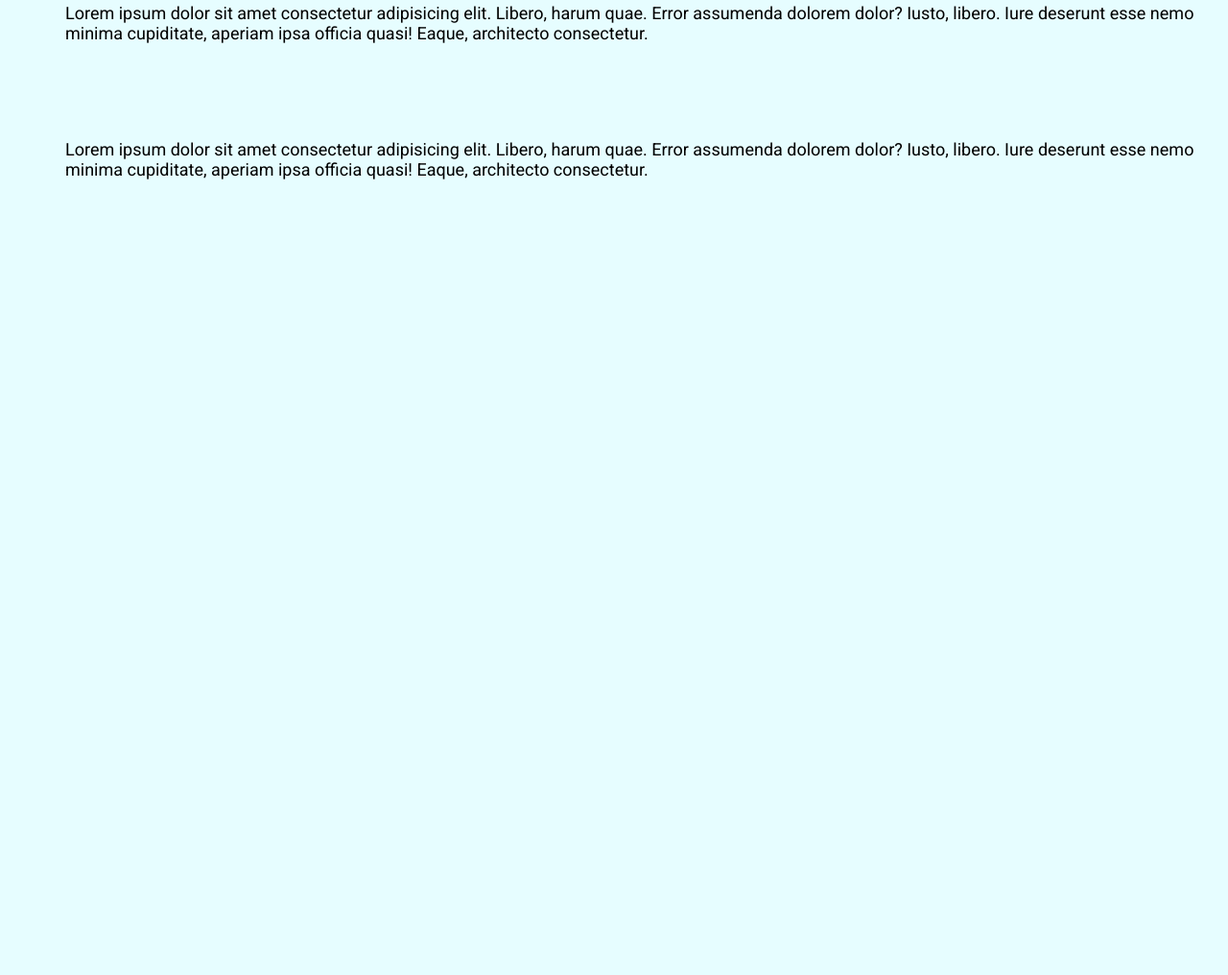
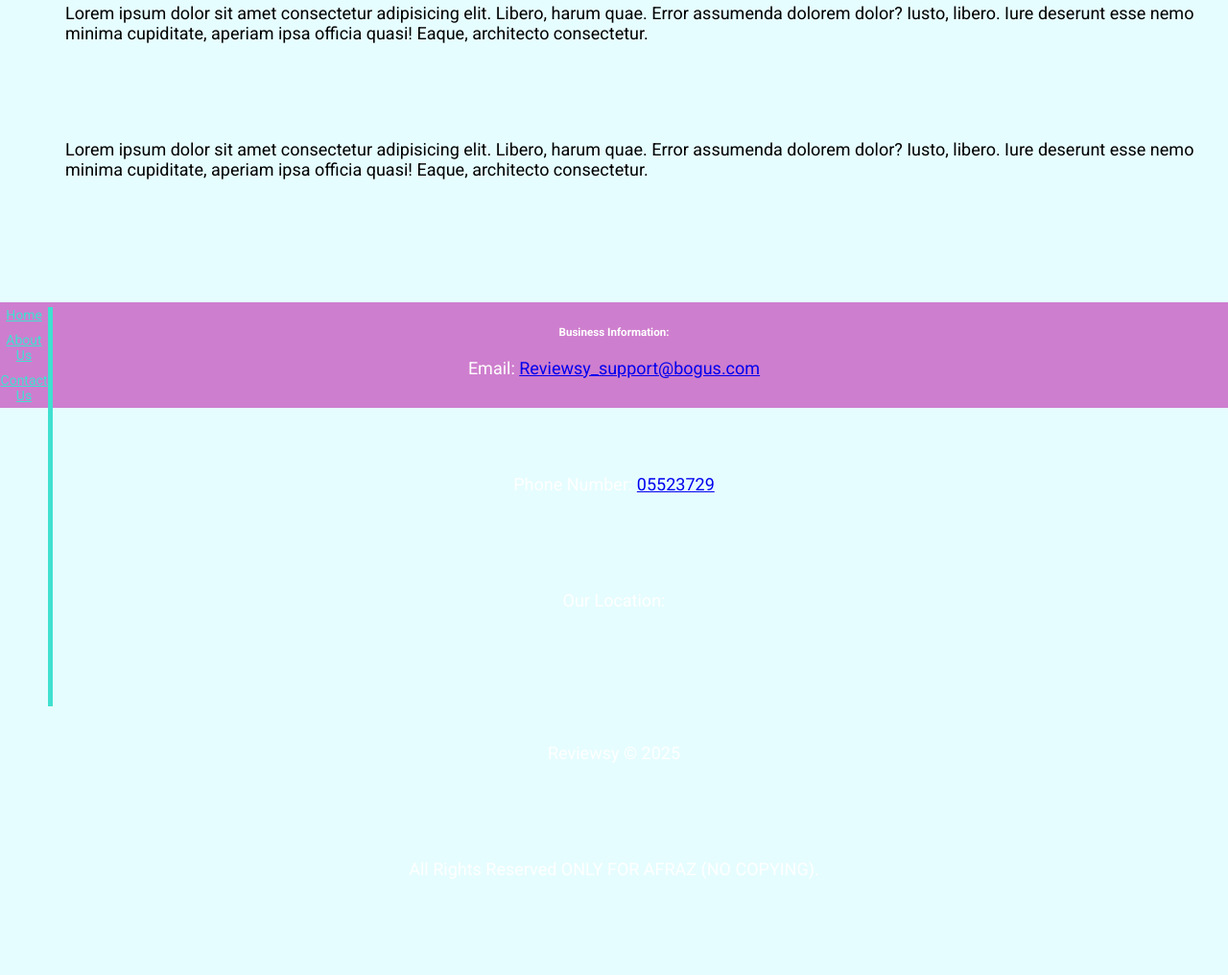
Before and after one commit to AfrazF/Reviewsy, a plain HTML site: page index.html in a window 1280 px wide. Shown: the part 1077-2093 px from the top of the page at 96% size. Before the commit the page ends 1382 px from the top, so only its background shows below. Drawn offline with nearby package versions, Linux system fonts and the light colour scheme; grey boxes are pictures that could not be loaded.

Commit message:
Added Footer and basic content in footer, but styling is not complete

```diff
--- a/index.html
+++ b/index.html
@@ -53,6 +53,26 @@
         <p>Lorem ipsum dolor sit amet consectetur adipisicing elit. Libero, harum quae. Error assumenda dolorem dolor? Iusto, libero. Iure deserunt esse nemo minima cupiditate, aperiam ipsa officia quasi! Eaque, architecto consectetur.</p>
     </main>
 
+    <footer>
+        <div class="footer_links">
+            <a href="#">Home</a>
+            <a href="#">About Us</a>
+            <a href="#">Contact Us</a>
+        </div>
+        <div class="footer_info">
+            <h5>Business Information:</h5>
+            <p>Email: <a href="mailto:Reviewsy_support@bogus.com">Reviewsy_support@bogus.com</a></p>
+            <p>Phone Number: <a title="Number" href="tel:+9715523729">05523729</a></p>
+            <p>Our Location:</p>
+        </div>
+        <iframe src="https://www.google.com/maps/embed?pb=!1m18!1m12!1m3!1d28885.77412863348!2d55.23485251083986!3d25.178871!2m3!1f0!2f0!3f0!3m2!1i1024!2i768!4f13.1!3m3!1m2!1s0x3e5f6834c73541e9%3A0x7cd1b295e179fce7!2sDAMAC%20Park%20Central!5e0!3m2!1sen!2sae!4v1758644266338!5m2!1sen!2sae" width="600" height="450" style="border:0;"
+         allowfullscreen="" loading="lazy" referrerpolicy="no-referrer-when-downgrade"></iframe>
+        <div class="copyright">
+            <p>Reviewsy &copy; 2025</p>
+            <p>All Rights Reserved ONLY FOR AFRAZ (NO COPYING).</p>
+        </div>
+
+        </footer>
 </body>
 
 </html>
--- a/style.css
+++ b/style.css
@@ -128,3 +128,55 @@ main {
     display: block;
     margin-left: 10px;
 }
+
+footer {
+    width: 100%;
+    display: grid;
+    grid-template-areas:
+    "links info info_map"
+    "copyright copyright copyright";
+    grid-template-columns: 1fr 2fr 1fr;
+    gap: 20px;
+    grid-area: footer;
+    background-color: hsl(300, 45%, 65%);
+    color: white;
+    text-align: center;
+    padding: 5px 0;
+    font-size: 14px;
+    margin-top: 10px;
+    max-height: 100px;
+}
+
+footer .footer_links {
+    grid-area: links;
+    display: flex;
+    flex-direction: column;
+    width: 50px;
+    gap: 10px;
+    border-right: 5px solid turquoise;
+}
+
+footer .footer_links a{
+    color: turquoise;
+    display: block;
+    flex-wrap: wrap;
+}
+
+footer .footer_info {
+    grid-area: info;
+    min-width: 200px;
+}
+
+footer iframe {
+    grid-area: info_map;
+    border: 0;
+    max-width: 100px;
+    height: 100px;
+
+}
+
+footer .copyright {
+  grid-area: copyright;
+  text-align: center;
+  font-size: 0.9em;
+}
```
